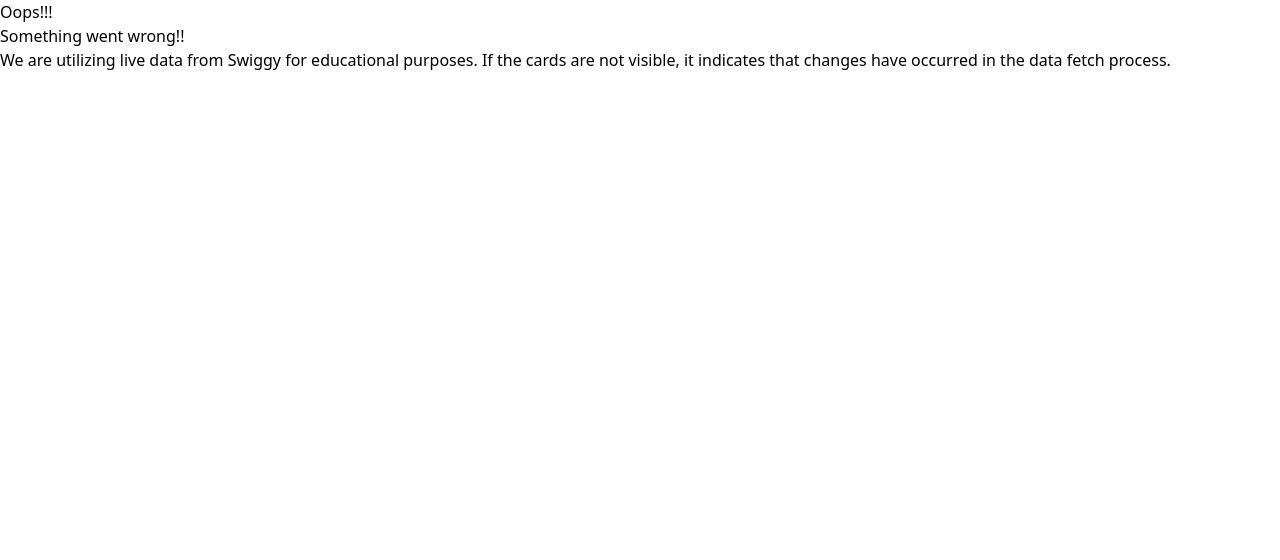
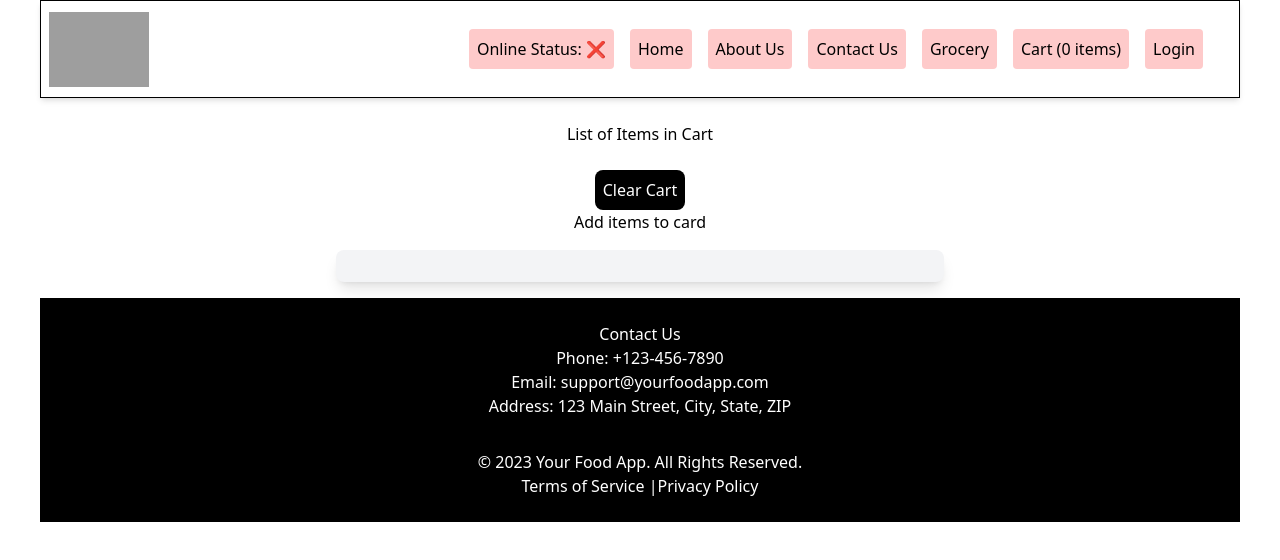
Before and after one commit to GithubAnimesh/online-food-delivery, a React (Vite) app: page /cart in a window 1280 px wide. Shown: the top 560 px of the page. Built offline with nearby package versions, Linux system fonts and the light colour scheme; grey boxes are pictures that could not be loaded.

Commit message:
Added logic to add itesm and remove from cart

```diff
--- /dev/null
+++ b/babel.config.js
@@ -0,0 +1,3 @@
+module.exports = {
+  presets: [["@babel/preset-env", { targets: { node: "current" } }]],
+};
--- a/src/App.js
+++ b/src/App.js
@@ -8,6 +8,9 @@
 import RestaurantMenu from "./components/RestaurantMenu";
 import { createBrowserRouter, RouterProvider, Outlet } from "react-router-dom";
 import UserContext from "./utils/UserContext";
+import { Provider } from "react-redux";
+import appStore from "./utils/appStrore";
+import Cart from "./components/Cart";
 const Grocery = lazy(() => import("./components/Grocery"));
 const AppLayout = () => {
   const [userName, setUserName] = useState();
@@ -17,6 +20,7 @@
     setUserName(data.name);
   }, []);
   return (
+    <Provider store={appStore}>
       <div className="app">
         <Header />
         <Outlet />
@@ -24,6 +28,7 @@
           <Footer />
         </UserContext.Provider>
       </div>
+    </Provider>
   );
 };
 
@@ -43,6 +48,7 @@
         ),
       },
       { path: "/restaurant/:resId", element: <RestaurantMenu /> },
+      { path: "/cart", element: <Cart /> },
     ],
     errorElement: <Error />,
   },
--- /dev/null
+++ b/src/components/Cart.js
@@ -0,0 +1,27 @@
+import { useDispatch, useSelector } from "react-redux";
+import ItemList from "./ItemList";
+import { clearCart } from "../utils/cartSlice";
+const Cart = () => {
+  const cartItems = useSelector((store) => store.cart.items);
+  const dispacher = useDispatch();
+  const clearCarts = () => {
+    dispacher(clearCart());
+  };
+  return (
+    <div>
+      <div className="mx-10 px-2 text-center py-6">List of Items in Cart</div>
+      <div className="w-6/12 m-auto text-center">
+        <button
+          onClick={clearCarts}
+          className="p-2 rounded-lg bg-black text-white"
+        >
+          Clear Cart
+        </button>
+        {cartItems.length === 0 && <h1>Add items to card</h1>}
+        <ItemList items={cartItems} />
+      </div>
+    </div>
+  );
+};
+
+export default Cart;
--- a/src/components/Header.js
+++ b/src/components/Header.js
@@ -1,10 +1,15 @@
 import { LOGO_URL } from "../utils/constants";
 import { useState } from "react";
+import { useSelector } from "react-redux";
 import { Link } from "react-router-dom";
 
 const Header = () => {
   let [loginBtn, setLoginBtn] = useState("Login");
   const [onlineStatus, setOnlineStatus] = useState(false);
+
+  // subscribing to the store using selector
+  const cartItems = useSelector((store) => store.cart.items);
+  console.log(cartItems);
 
   const handleToggle = () => {
     if (loginBtn === "Login") {
@@ -47,9 +52,11 @@
               Grocery
             </Link>
           </li>
-          <li className="p-2 m-2 bg-red-200 rounded hover:bg-sky-700 hover:text-white">
-            Cart
-          </li>
+          <Link className="link-tag" to="/cart">
+            <li className="p-2 m-2 bg-red-200 rounded hover:bg-sky-700 hover:text-white">
+              Cart ({cartItems.length} items)
+            </li>{" "}
+          </Link>
           <button
             className="p-2 m-2 bg-red-200 rounded hover:bg-sky-700 hover:text-white"
             onClick={handleToggle}
--- a/src/components/ItemList.js
+++ b/src/components/ItemList.js
@@ -1,5 +1,12 @@
+import { useDispatch } from "react-redux";
 import { MENU_IMG_URL } from "../utils/constants";
+import { addItem } from "../utils/cartSlice";
 const ItemList = ({ items }) => {
+  const dispacher = useDispatch();
+  const handleAddItem = (item) => {
+    dispacher(addItem(item));
+  };
+
   return (
     <div className="m-4 p-4 bg-gray-100 rounded-lg shadow-lg">
       {items.map((item) => (
@@ -40,7 +47,12 @@
               Image not available
             </div>
           )}
-          <button className="bg-lime-500 p-2 rounded text-white">Add +</button>
+          <button
+            className="bg-lime-500 p-2 rounded text-white"
+            onClick={() => handleAddItem(item)}
+          >
+            Add +
+          </button>
         </div>
       ))}
     </div>
--- a/src/components/RestaurantMenu.js
+++ b/src/components/RestaurantMenu.js
@@ -35,7 +35,7 @@
   if (menuData === null) return <Shimmer />;
   return (
     <div className="text-center">
-      <p className="font-bold my-5 text-lg">{resName}</p>
+      <h1 className="font-bold my-5 text-lg">{resName}</h1>
       {categories.map((category, index) => (
         <RestaurantCategories
           data={category.card.card}
--- /dev/null
+++ b/src/utils/appStrore.js
@@ -0,0 +1,10 @@
+import { configureStore } from "@reduxjs/toolkit";
+import cartReducer from "./cartSlice";
+
+const appStore = configureStore({
+  reducer: {
+    cart: cartReducer,
+  },
+});
+
+export default appStore;
--- /dev/null
+++ b/src/utils/cartSlice.js
@@ -0,0 +1,24 @@
+import { createSlice } from "@reduxjs/toolkit";
+
+const cartSlice = createSlice({
+  name: "cart",
+  initialState: {
+    items: [],
+  },
+  reducers: {
+    addItem: (state, action) => {
+      //mutatung state here....
+      state.items.push(action.payload);
+    },
+    removeItem: (state, action) => {
+      state.items.pop();
+    },
+    clearCart: (state) => {
+      state.items.length = 0;
+    },
+  },
+});
+export const { addItem, removeItem, clearCart } = cartSlice.actions;
+export default cartSlice.reducer;
+// here addItem is dispacher(action)
+// reduce function (state, action) =>{  }
```
Also changed, not shown: package.json (+7 -0 lines), 2 other files (tests, documents, lock files or other folders). Lines whose indentation alone changed are shown as unchanged.
